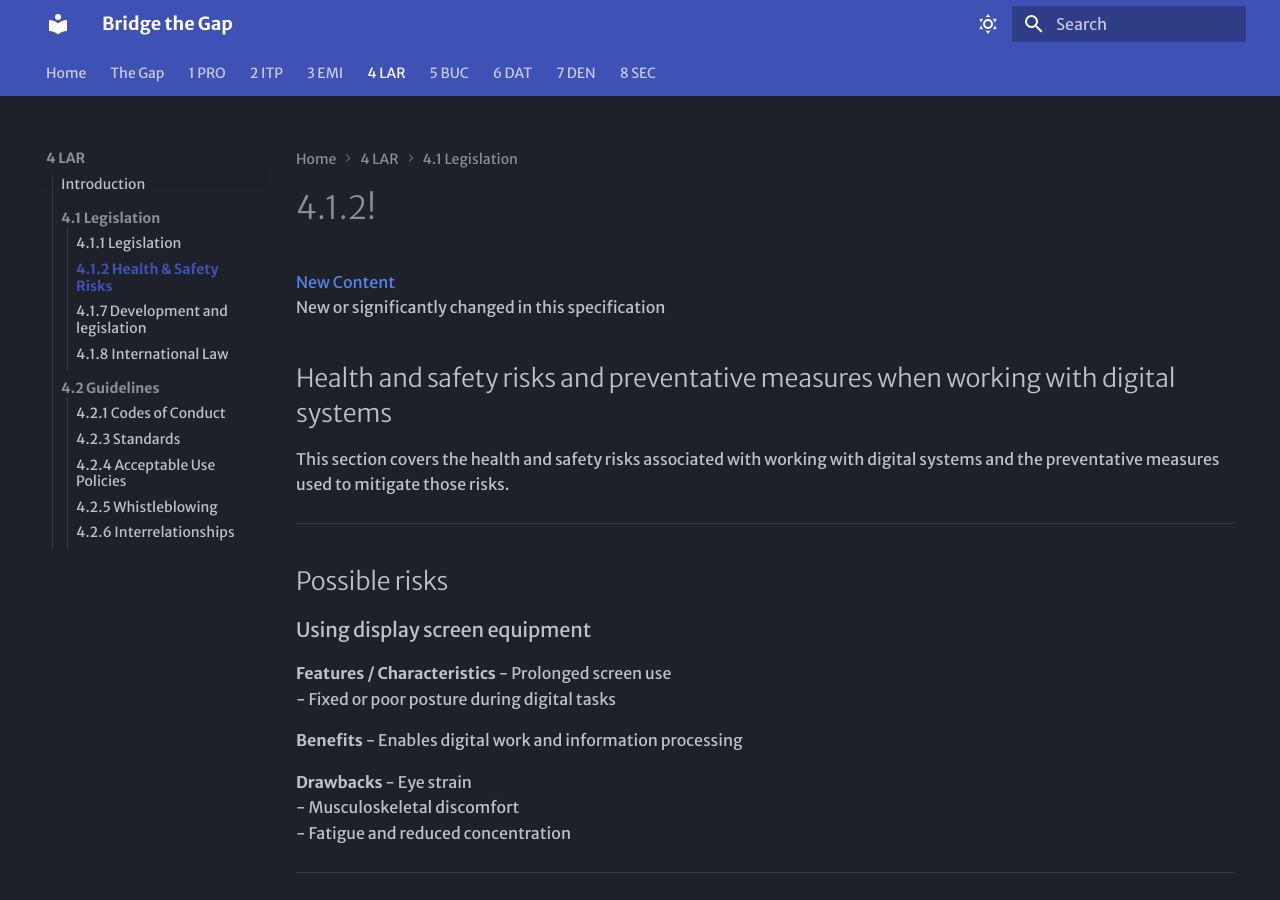
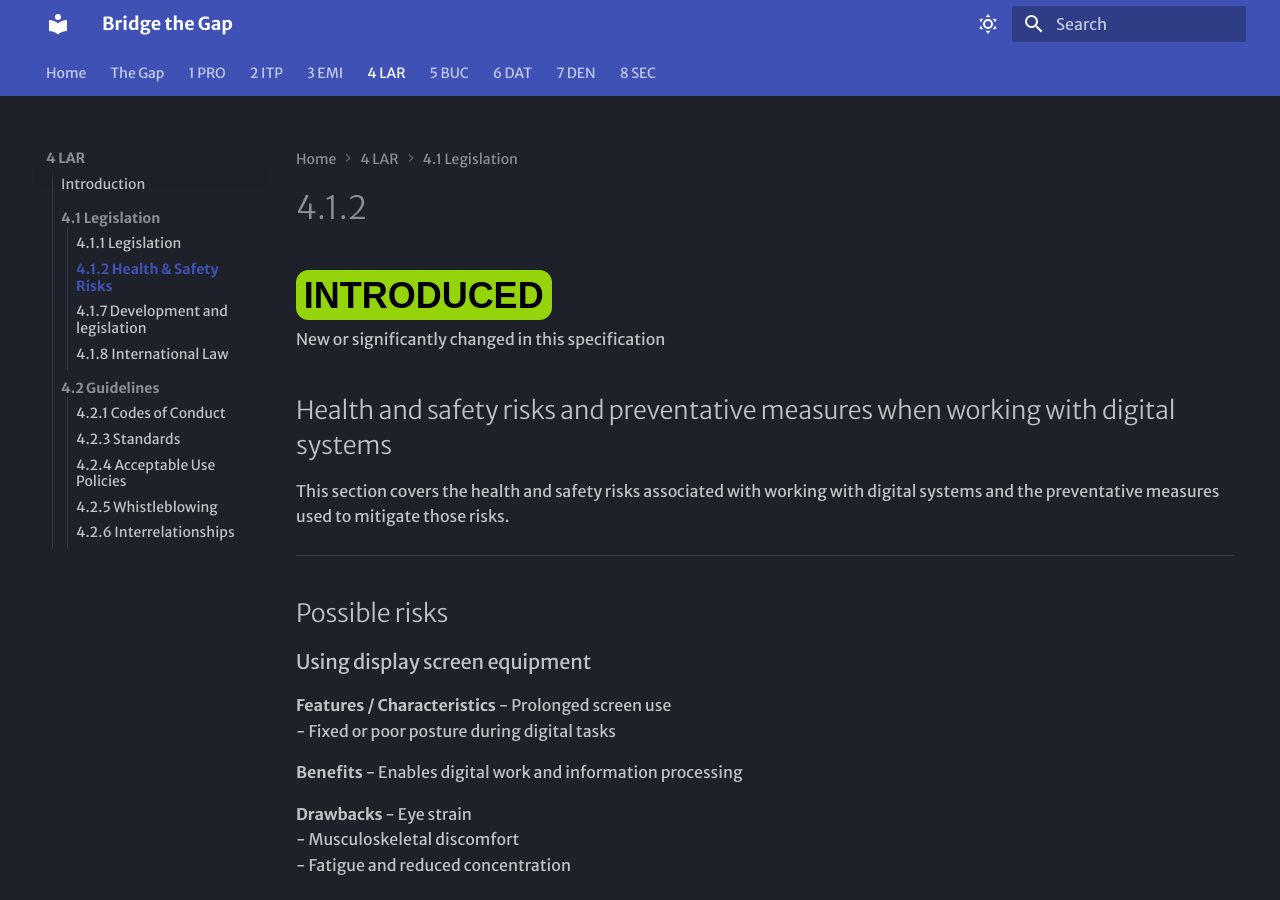
Before and after one commit to pgmckillop/mind_the_gap, an MkDocs documentation site: the page built from docs/ca104-legislation-regulation/4-1-2-hs-risks.md, in a window 1280 px wide and 900 px high. Built offline with MkDocs 1.6.1 and Material for MkDocs 9.7.7, drawn with Linux system fonts in a browser that asks for light colours; some web fonts are replaced.

Commit message:
2602071416 Check and read through

```diff
--- a/docs/ca103-emerging-issues/3-1-2-digital-inclusion.md
+++ b/docs/ca103-emerging-issues/3-1-2-digital-inclusion.md
@@ -1,5 +1,6 @@
 # 3.1.2
 
+![New Content](../../assets/icons/introduced.svg){ width="256" }
 New or significantly changed in this specification
 
 ## Importance of digital inclusion
--- a/docs/ca104-legislation-regulation/4-1-2-hs-risks.md
+++ b/docs/ca104-legislation-regulation/4-1-2-hs-risks.md
@@ -1,6 +1,6 @@
-# 4.1.2!
+# 4.1.2
 
-[New Content](../../assets/icons/introduced.svg){ width="256" }
+![New Content](../../assets/icons/introduced.svg){ width="256" }
 New or significantly changed in this specification
 
 ## Health and safety risks and preventative measures when working with digital systems
```
